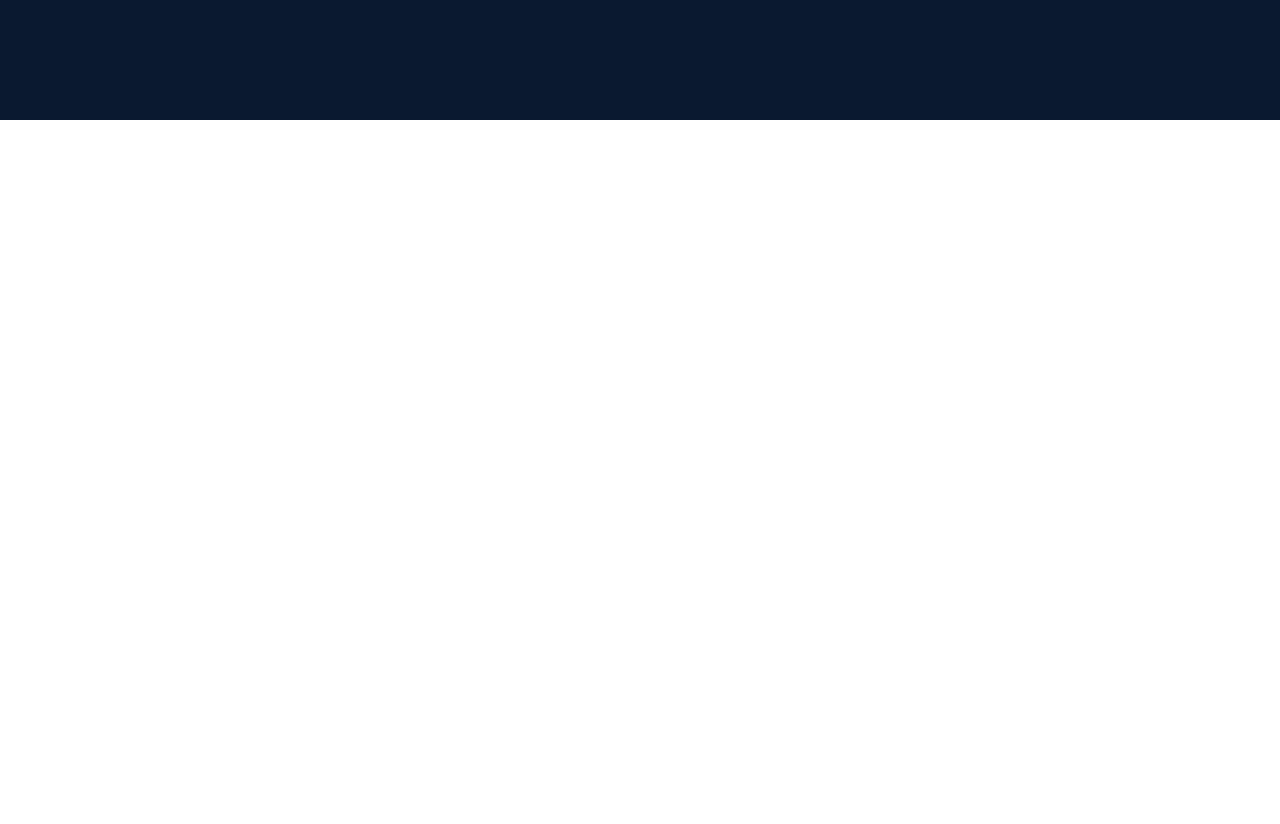
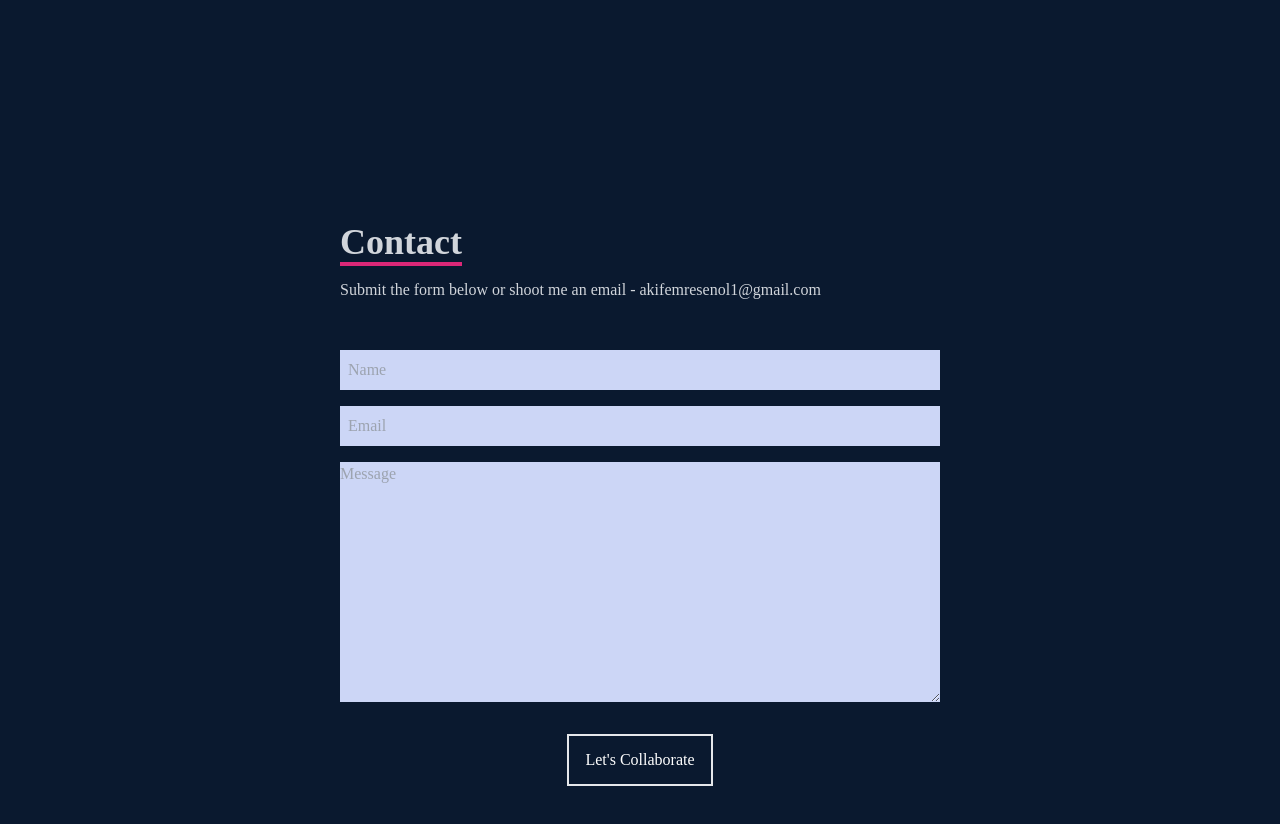
Before and after one commit to akifemresenol1/my-portfolio, a React (Create React App) app: page / in a window 1280 px wide. Shown: the part 3080-3904 px from the top of the page. Before the commit the page ends 3200 px from the top, so only its background shows below. Built offline with nearby package versions, Linux system fonts and the light colour scheme.

Commit message:
add contact page

```diff
--- a/src/App.js
+++ b/src/App.js
@@ -3,6 +3,7 @@ import Home from "./components/Home";
 import About from "./components/About";
 import Skills from "./components/Skills";
 import Projects from "./components/Projects";
+import Contact from "./components/Contact";
 
 function App() {
   return (
@@ -12,6 +13,7 @@ function App() {
       <About />
       <Skills />
       <Projects />
+      <Contact />
     </div>
   );
 }
--- /dev/null
+++ b/src/components/Contact.jsx
@@ -0,0 +1,49 @@
+import React from "react";
+
+function Contact() {
+  return (
+    <div
+      name="contact"
+      className="w-full h-screen bg-[#0a192f] flex justify-center items-center p-4"
+    >
+      <form
+        method="POST"
+        action="https://getform.io/f/6326195d-a96e-44ff-bf5a-672c77d988b3"
+        className="flex flex-col max-w-[600px] w-full"
+      >
+        <div className="pb-8">
+          <p className="text-4xl font-bold inline border-b-4 border-pink-600 text-gray-300">
+            Contact
+          </p>
+          <p className="text-gray-300 py-4">
+            Submit the form below or shoot me an email -
+            akifemresenol1@gmail.com
+          </p>
+        </div>
+        <input
+          className="bg-[#ccd6f6] p-2"
+          type="text"
+          placeholder="Name"
+          name="name"
+        />
+        <input
+          className="my-4 p-2 bg-[#ccd6f6]"
+          type="email"
+          placeholder="Email"
+          name="email"
+        />
+        <textarea
+          className="bg-[#ccd6f6]"
+          name="message"
+          rows="10"
+          placeholder="Message"
+        ></textarea>
+        <button className="text-white border-2 hover:bg-pink-600 hover:border-pink-600 px-4 py-3 my-8 mx-auto flex items-center">
+          Let's Collaborate
+        </button>
+      </form>
+    </div>
+  );
+}
+
+export default Contact;
```
